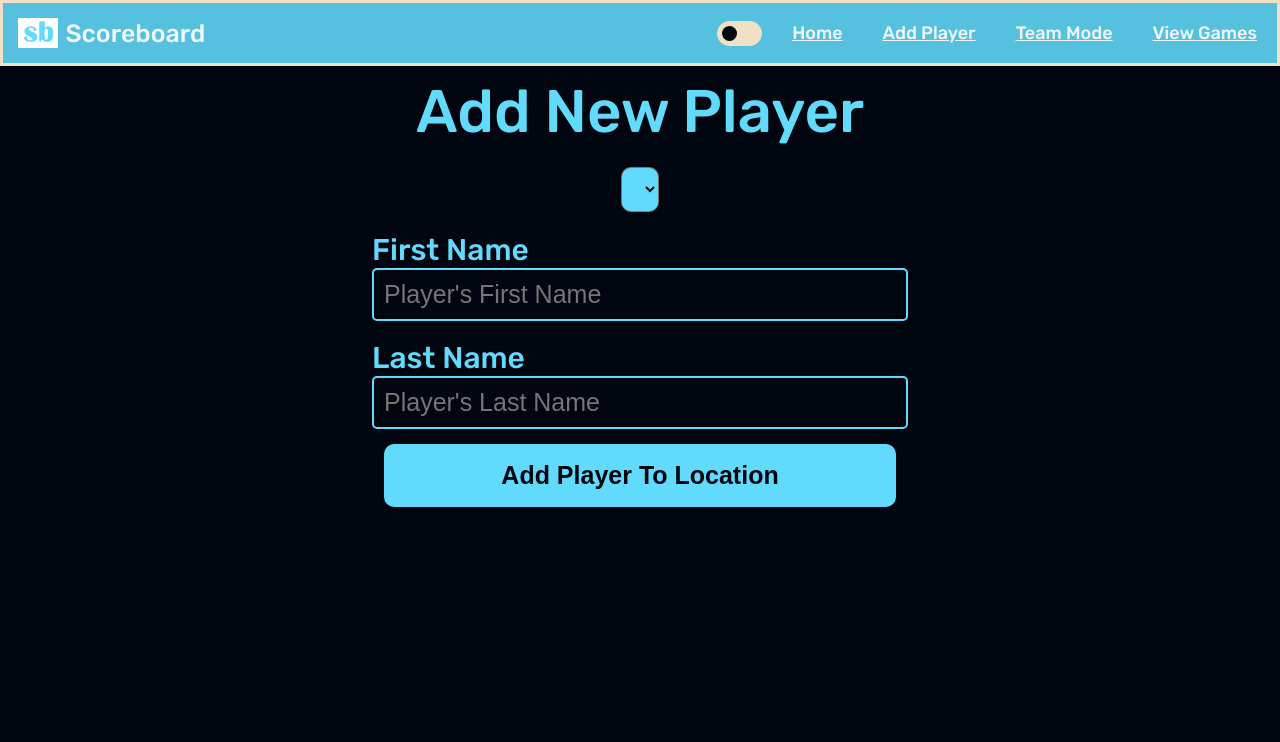
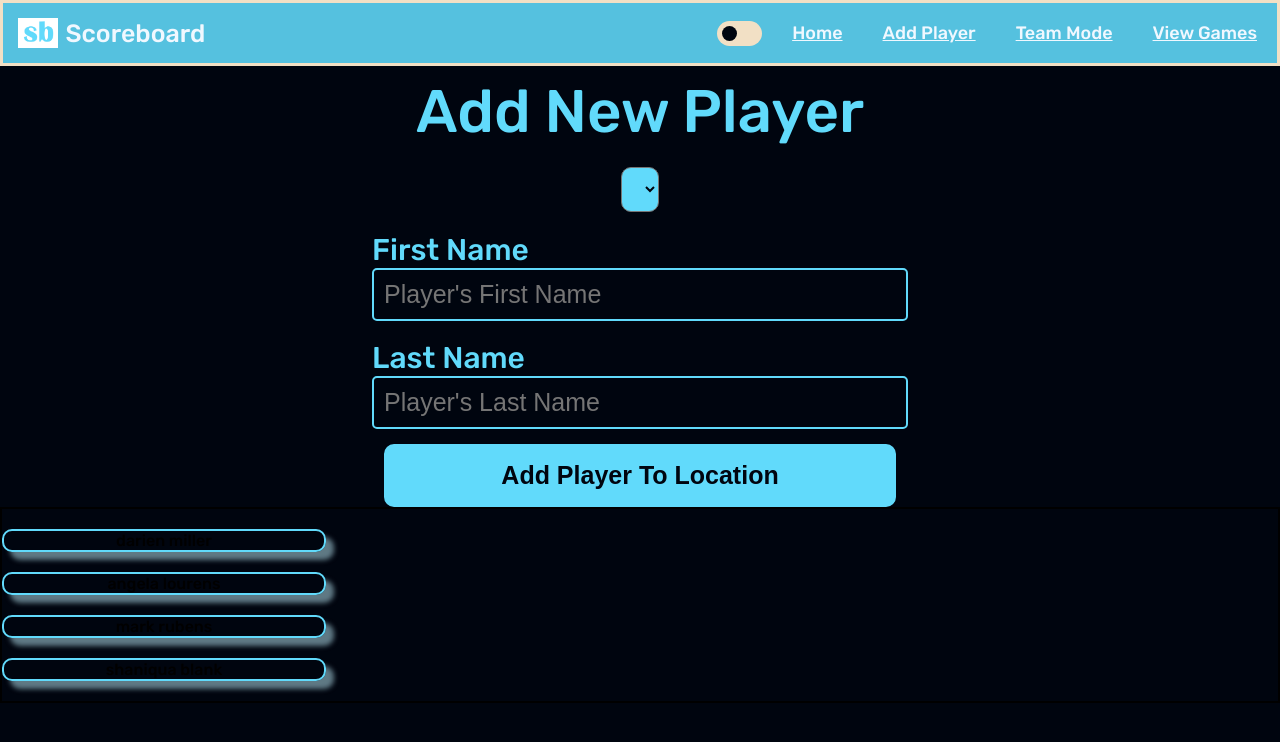
Before and after one commit to darienmiller88/DigitalScoreBoard, a Vue app in the folder client/: page /add-new-players in a window 1280 px wide. Shown: the top 742 px of the page. Built offline with nearby package versions, Linux system fonts and the light colour scheme; a web font is replaced by a local one.

Commit message:
fix: adding styling for UserCard and userCards

```diff
--- a/client/src/components/UserCard/UserCard.vue
+++ b/client/src/components/UserCard/UserCard.vue
@@ -1,13 +1,40 @@
 <script setup lang="ts">
-
+    defineProps<{
+        username: string
+    }>()
 </script>
 
 <template>
-    <div>
-
+    <div class="user-card">
+        <div class="username">{{ username }}</div>
     </div>
 </template>
 
 <style scoped lang="scss">
+    .user-card{
+        border: 2px solid var(--primary-color);
+        border-radius: 10px;
 
+        width: 90vw;
+        box-shadow: 8px 8px 5px rgba(173, 216, 230, 0.548);
+        margin: 20px 0px;
+
+        transition: 0.3s;
+        text-align: center;
+
+        @media screen and (min-width: 768px) {
+            width: 40vw;
+            margin: 20px 0px;
+        }
+
+        @media screen and (min-width: 992px) {
+            width: 25vw;
+            margin: 20px 0px;
+        }
+
+        @media screen and (min-width: 1400px) {
+            width: 15vw;
+            margin: 20px 0px;
+        }
+    }
 </style>
--- a/client/src/container/UserCardsContainer/UserCardsContainer.vue
+++ b/client/src/container/UserCardsContainer/UserCardsContainer.vue
@@ -1,11 +1,25 @@
 <script setup lang="ts">
     import UserCard from '../../components/UserCard/UserCard.vue';
+
+    const usernames = [
+        "darien miller",
+        "angela lourens",
+        "mark rubens",
+        "shaniqua blank"
+    ]
 </script>
 
 <template>
-    <UserCard />
+    <div class="user-cards">
+        <UserCard
+            v-for="username in usernames"
+            :username="username"
+        />
+    </div>
 </template>
 
 <style scoped lang="scss">
-
+    .user-cards{
+        border: 2px solid black;
+    }
 </style>
```
